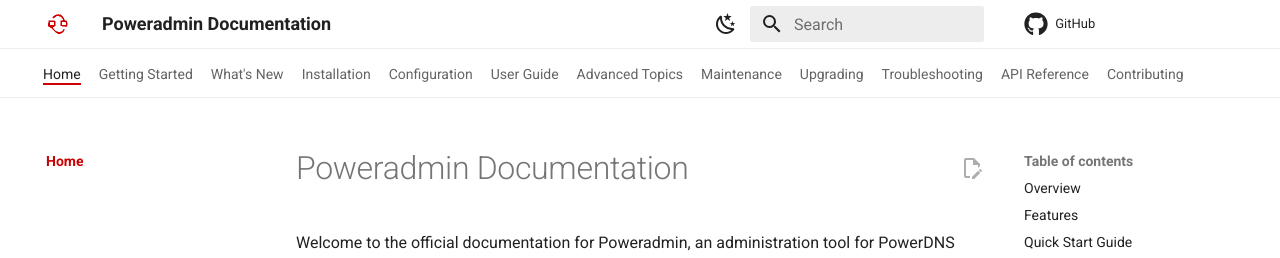
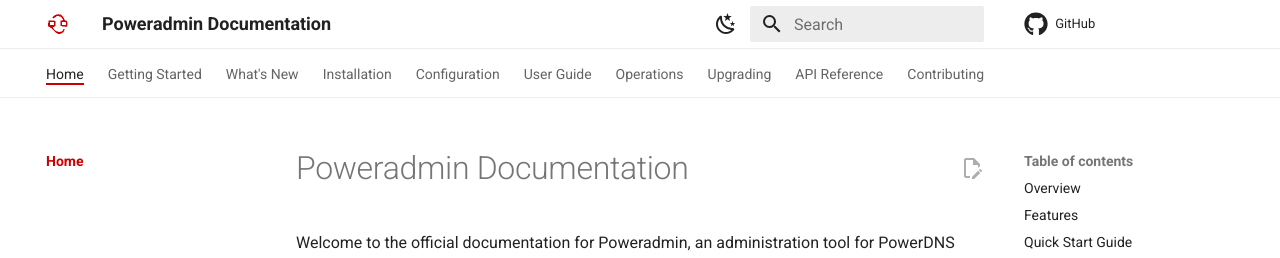
Before and after one commit to poweradmin/poweradmin-docs, an MkDocs documentation site: the page built from docs/index.md, in a window 1280 px wide. Shown: the top 258 px of the page. Built offline with MkDocs 1.6.1 and Material for MkDocs 9.7.7, drawn with Linux system fonts in a browser that asks for light colours; comment, search, counter and statistics services are not loaded.

Commit message:
docs(nav): merge Advanced Topics, Maintenance and Troubleshooting into Operations

```diff
--- a/docs/css/extra.css
+++ b/docs/css/extra.css
@@ -36,24 +36,6 @@
 .md-header,
 .md-tabs {
   border-bottom: 1px solid var(--md-default-fg-color--lightest);
-}
-
-/* Twelve top-level sections overflow the tab row by a hair at every screen
-   width, because the row is capped at the content grid rather than the
-   viewport. Trimming the per-tab padding buys back far more than the overflow
-   costs; the row still scrolls if the nav grows further. */
-.md-tabs__list {
-  overflow-x: auto;
-  scrollbar-width: none;
-}
-
-.md-tabs__list::-webkit-scrollbar {
-  display: none;
-}
-
-.md-tabs__item {
-  padding-left: 0.45rem;
-  padding-right: 0.45rem;
 }
 
 .md-tabs__link--active,
--- a/mkdocs.yml
+++ b/mkdocs.yml
@@ -163,23 +163,29 @@
               - Client Setup: user-guide/ddns/client-setup.md
               - Using cURL: user-guide/ddns/using-curl.md
 
-  - Advanced Topics:
+  # Advanced Topics, Maintenance and Troubleshooting were three top-level
+  # sections holding five pages between them. Merged rather than kept as three
+  # near-empty tabs.
+  - Operations:
+      - Overview: maintenance/index.md
+      - Logging:
+          - Log Configuration: advanced/logging-config.md
+          - fail2ban Integration: advanced/fail2ban.md
+      - Troubleshooting:
+          - Debugging: troubleshooting/debugging.md
+          - Reset Admin Password: troubleshooting/reset-admin-password.md
+#      - Backup and Restore: maintenance/backup-restore.md
+#      - Monitoring: maintenance/monitoring.md
+#      - Log Analysis: advanced/log-analysis.md
+#      - Common Issues: troubleshooting/common-issues.md
+#      - FAQ: troubleshooting/faq.md
 #      - Security:
 #          - Best Practices: advanced/security-best-practices.md
 #          - API Security: advanced/api-security.md
 #          - Authentication Methods: advanced/authentication.md
-      - Logging:
-          - Log Configuration: advanced/logging-config.md
-          - fail2ban Integration: advanced/fail2ban.md
-#          - Log Analysis: advanced/log-analysis.md
 #      - Performance:
 #          - Optimization: advanced/optimization.md
 #          - Caching: advanced/caching.md
-
-  - Maintenance:
-      - Overview: maintenance/index.md
-#      - Backup and Restore: maintenance/backup-restore.md
-#      - Monitoring: maintenance/monitoring.md
 
   - Upgrading:
       - Overview: upgrading/index.md
@@ -238,12 +244,6 @@
               - v2.1.1: upgrading/v2.1.1.md
               - v2.1.0: upgrading/v2.1.0.md
 
-  - Troubleshooting:
-#      - Common Issues: troubleshooting/common-issues.md
-      - Debugging: troubleshooting/debugging.md
-      - Reset Admin Password: troubleshooting/reset-admin-password.md
-#      - FAQ: troubleshooting/faq.md
-
   - API Reference:
       - API Overview: api/overview.md
       - Authentication: api/authentication.md
```
